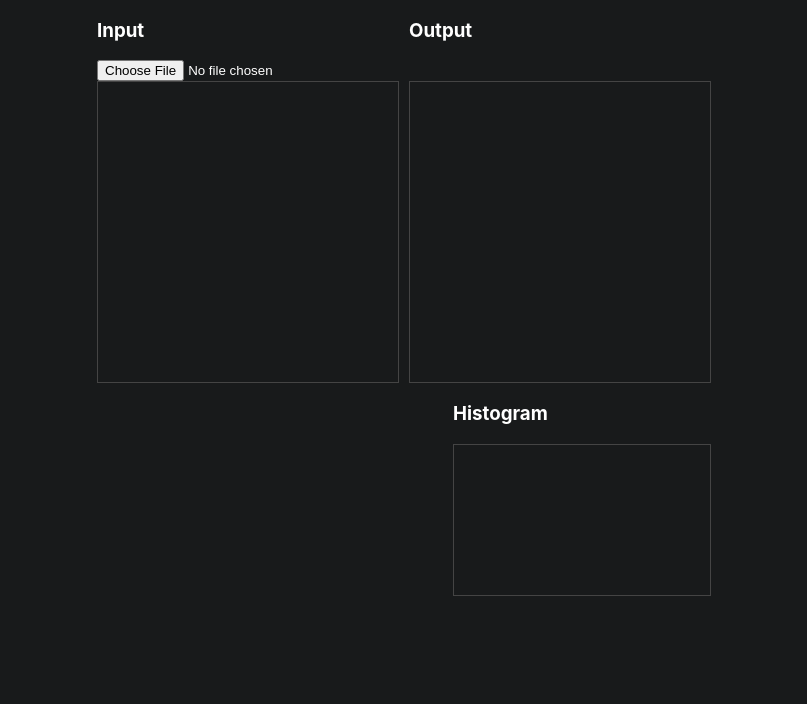
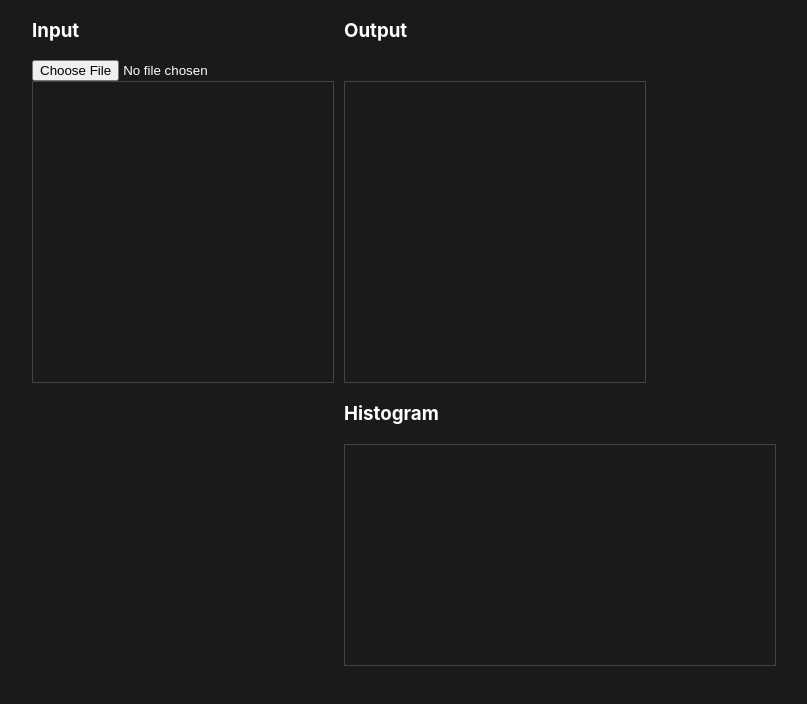
Before and after one commit to au5ton/COSC4372, a Next.js app: page / in a window 1280 px wide. Shown: the top 704 px of the page, without its empty margins (236-1043 px from the left). Built offline with nearby package versions, Linux system fonts and the light colour scheme.

Commit message:
resize histogram display

```diff
--- a/pages/index.tsx
+++ b/pages/index.tsx
@@ -2,6 +2,7 @@ import { ChangeEvent, useEffect, useRef, useState } from 'react'
 import Head from 'next/head'
 import { readFileAsDataURL } from '../lib/AsyncFileReader'
 import { usePhoton } from '../lib/usePhoton'
+import * as d3 from "d3"
 
 import styles from '../styles/Home.module.css'
 
@@ -96,6 +97,7 @@ export default function Home() {
       histR[r]++;
       histG[g]++;
       histB[b]++;
+
     }
 
     let maxBrightness = 0;
@@ -219,7 +221,7 @@ export default function Home() {
 
           <div className={styles.histogram}>
             <h3>Histogram</h3>
-            <canvas id="canvasHistogram" className={styles.canvas} width="256" height="150"></canvas>
+            <canvas id="canvasHistogram" className={styles.canvas} width="430" height="220"></canvas>
           </div>
       </main>
     </div>
```
Also changed, not shown: package.json (+18 -1 lines), 1 other file (tests, documents, lock files or other folders).
